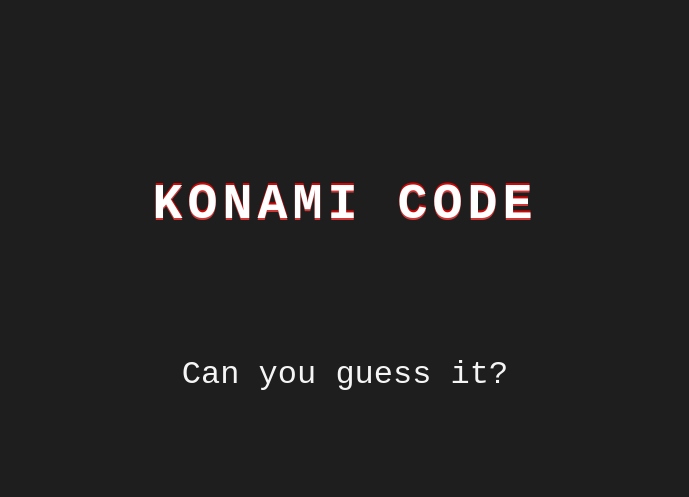
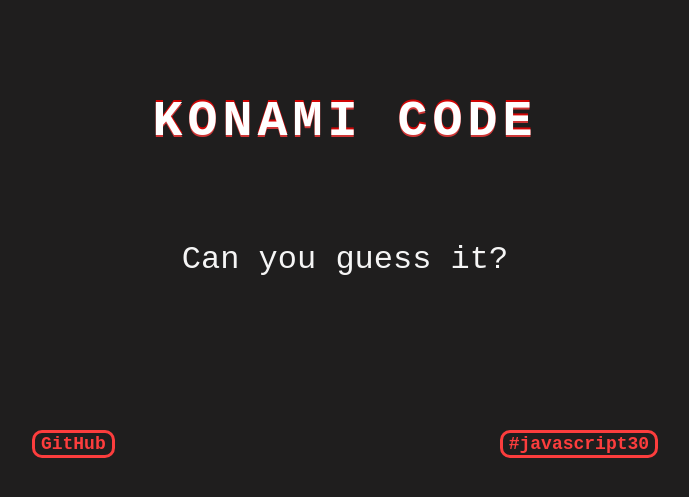
Before and after one commit to 2y2son4/konami-code, a plain HTML site: page index.html in a window 1280 px wide. Shown: the part 153-650 px from the top of the page, without its empty margins (295-984 px from the left). Drawn offline with Linux system fonts and the light colour scheme.

Commit message:
:sparkles: Add social media buttons

```diff
--- a/css/main.css
+++ b/css/main.css
@@ -14,7 +14,6 @@ body {
   font-size: 50px;
   text-decoration: none;
   text-transform: uppercase;
-
   color: #fff;
   letter-spacing: 5px;
 }
@@ -44,7 +43,7 @@ body {
   z-index: -1;
 }
 .glitch:after {
-  color: rgb(252, 61, 61);
+  color: #fc3d3d;
   z-index: -2;
 }
 
@@ -79,9 +78,41 @@ body {
 .paragraph {
   color: whitesmoke;
   font-size: 32px;
+  text-align: center;
   /* position: absolute;
   top: 50%;
   left: 50%;
   transform: translate(-50%, 100%);
   margin: 0; */
 }
+
+.social-btn {
+  width: 80%;
+  margin: 120px auto 50px;
+  display: flex;
+  justify-content: space-around;
+}
+
+.btn {
+  border: 3px #fc3d3d solid;
+  border-radius: 10px;
+  background: #1f1e1e;
+  transition: all 0.4s ease;
+  font-weight: bold;
+}
+.btn:hover {
+  border: 3px #fc3d3d solid;
+  box-shadow: 0 0 8px #fc3d3d;
+  transform: scale(1.1);
+  background: #fc3d3d;
+}
+
+.link {
+  text-decoration: none;
+  font-size: 18px;
+  color: #fc3d3d;
+}
+.link:hover {
+  color: #1f1e1e;
+  padding: 5px;
+}
--- a/index.html
+++ b/index.html
@@ -2,14 +2,15 @@
 <html lang="es">
   <head>
     <meta charset="utf-8" />
-    <link rel="icon" href="./assets/favicon.ico" type="image/x-icon" />
+    <link rel="icon" href="./img/favicon.ico" type="image/x-icon" />
     <script src="https://kit.fontawesome.com/696abec2fc.js" crossorigin="anonymous"></script>
     <link rel="stylesheet" href="./css/main.css" />
     <title>#12: Key sequence detection | #javascript30</title>
     <script type="text/javascript" src="https://www.cornify.com/js/cornify.js"></script>
   </head>
+
   <body>
-    <div id="wrapper">
+    <main id="wrapper">
       <h1
         class="title glitch"
         data-glitch="
@@ -17,8 +18,18 @@
       >
         Konami code
       </h1>
-    </div>
-    <p class="paragraph">Can you guess it?</p>
+      <p class="paragraph">Can you guess it?</p>
+    </main>
+    <footer class="social-btn">
+      <button class="btn btn1">
+        <a class="link" title="Go to repository" target="_blank" href="https://github.com/2y2son4/konami-code"
+          >GitHub</a
+        >
+      </button>
+      <button class="btn btn2">
+        <a class="link" title="Go to challenge page" target="_blank" href="https://javascript30.com/">#javascript30</a>
+      </button>
+    </footer>
     <script src="./js/main.js"></script>
   </body>
 </html>
```
Also changed, not shown: img/meta.png (added).
